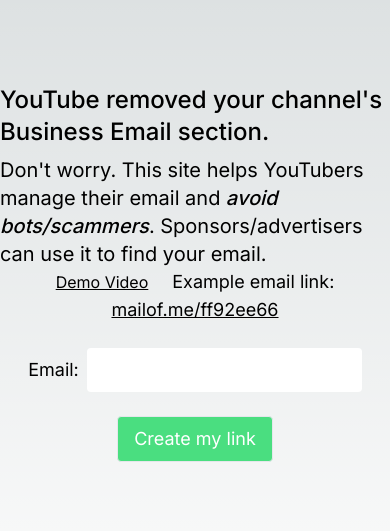
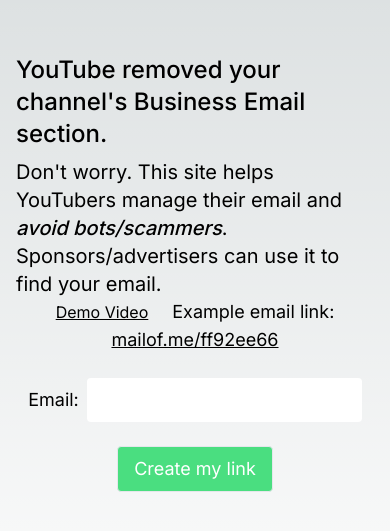
Before and after one commit to debugtheworldbot/yt-email, a Next.js app: page / in a window 390 px wide. Shown: the part 149-680 px from the top of the page. Built offline with nearby package versions, Linux system fonts and the light colour scheme.

Commit message:
fix: style

```diff
--- a/app/page.tsx
+++ b/app/page.tsx
@@ -28,7 +28,7 @@
     redirect(`/${id}?from=create`);
   }
   return (
-    <div className="min-h-screen sm:p-24 flex flex-col items-center justify-center">
+    <div className="min-h-screen p-4 sm:p-24 flex flex-col items-center justify-center">
       <header>
         <Link
           href="https://x.com/mws/status/1811816494529237248"
```
